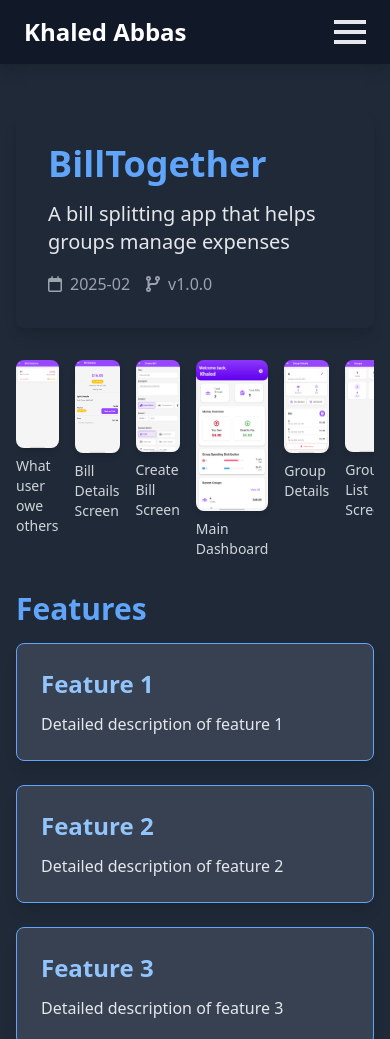
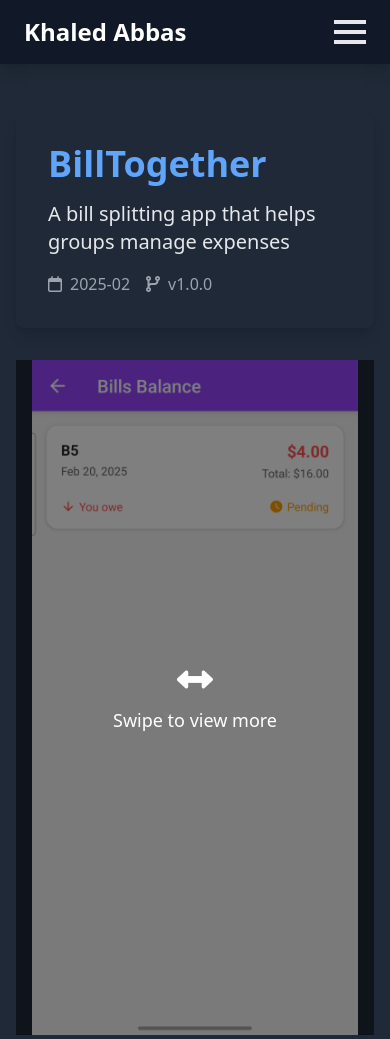
Before and after one commit to MohamadKhaledAbbas/MohamadKhaledAbbas.github.io, a website: page project-details.html in a window 390 px wide. Shown: the top 1039 px of the page. Drawn offline with Linux system fonts and the light colour scheme; files whose address does not match are found by name.

Commit message:
- Other enhancements.

```diff
--- a/assets/projects/bill-together/metadata.json
+++ b/assets/projects/bill-together/metadata.json
@@ -48,19 +48,28 @@
     ],
     "features": [
         {
-            "title": "Feature 1",
-            "description": "Detailed description of feature 1"
+            "title": "Easy Bill Creation",
+            "description": "Create and manage bills effortlessly for your groups or personal expenses"
         },
         {
-            "title": "Feature 2",
-            "description": "Detailed description of feature 2"
+            "title": "Flexible Group Management",
+            "description": "Create groups, add members, and organize your shared expenses seamlessly"
         },
         {
-            "title": "Feature 3",
-            "description": "Detailed description of feature 3"
+            "title": "Customizable Splitting Options",
+            "description": "Split bills equally, by percentage, or with custom amounts to suit any situation"
+        },
+        {
+            "title": "Clear Financial Overview",
+            "description": "View a comprehensive dashboard of what you owe and what others owe you"
+        },
+        {
+            "title": "Secure Settlement Process",
+            "description": "Ensure all debts are properly settled with a user acknowledgment system"
+        },
+        {
+            "title": "Bill Protection",
+            "description": "Prevent accidental deletions with a lock on unsettled bills"
         }
-    ],
-    "downloads": {
-        "apk": "downloads/app-v1.0.0.apk"
-    }
+    ]
 }
--- a/js/project-details.js
+++ b/js/project-details.js
@@ -52,8 +52,10 @@ class ProjectDetails {
         }
 
         if (project.downloads && project.downloads.length > 0) {
+            // Download section
             const downloadContainer = document.getElementById('download-options');
-            downloadContainer.innerHTML = project.downloads.map(download => `
+            downloadContainer.innerHTML = '<h2 class="text-3xl font-bold mb-4 text-blue-400">Download</h2>';
+            downloadContainer.innerHTML += project.downloads.map(download => `
                 <a href="${download.url}" class="inline-block bg-blue-600 hover:bg-blue-700 text-white font-bold py-2 px-4 rounded transition duration-300" target="_blank">
                     <i class="fas fa-download mr-2"></i>
                     Download ${download.platform}
@@ -66,6 +68,38 @@ class ProjectDetails {
         if (!screenshots || screenshots.length === 0) return;
 
         const container = document.getElementById('screenshots-container');
+        const isMobile = window.matchMedia('(max-width: 768px)').matches;
+
+        if (isMobile) {
+            // Show swipeable carousel for mobile
+            container.innerHTML = `
+                <div class="swipe-container relative overflow-hidden  w-full" style="height: 80vh">
+                    ${screenshots.map((screenshot, index) => `
+                        <div class="swipe-item absolute top-0 left-0 w-full h-full transition-transform duration-500" style="transform: translateX(${index * 100}%)">
+                            <img src="../assets/projects/${this.projectId}/${screenshot.path}"
+                                 alt="${screenshot.description || ''}"
+                                 class="w-full h-full object-contain"
+                                 loading="lazy">
+                            ${screenshot.description ? `
+                                <div class="absolute bottom-0 left-0 right-0 bg-black bg-opacity-75 p-4 text-white text-center">
+                                    ${screenshot.description}
+                                </div>
+                            ` : ''}
+                        </div>
+                    `).join('')}
+                    <div class="swipe-overlay absolute inset-0 flex items-center justify-center bg-black bg-opacity-50">
+                        <div class="text-white text-center">
+                            <i class="fas fa-arrows-alt-h text-4xl mb-2"></i>
+                            <p class="text-lg">Swipe to view more</p>
+                        </div>
+                    </div>
+                </div>
+            `;
+
+            // Add swipe functionality
+            this.setupSwipe(container, screenshots.length);
+        } else {
+            // Show all screenshots for desktop
             container.innerHTML = screenshots.map((screenshot) => `
                 <div class="screenshot-item w-full cursor-pointer hover:opacity-80 transition-opacity duration-200">
                     <img src="../assets/projects/${this.projectId}/${screenshot.path}"
@@ -80,19 +114,85 @@ class ProjectDetails {
                 </div>
             `).join('');
 
+            // Create modal for desktop
+            this.createModal(screenshots);
+        }
+    }
+
+    setupSwipe(container, totalScreenshots) {
+        let touchStartX = 0;
+        let touchEndX = 0;
+        let currentIndex = 0;
+        let hasSwiped = false;
+
+        const swipeItems = container.querySelectorAll('.swipe-item');
+        const indicators = container.querySelectorAll('.swipe-indicator > div');
+        const overlay = container.querySelector('.swipe-overlay');
+
+        const updateSwipe = (isAutoSwipe = false) => {
+            swipeItems.forEach((item, index) => {
+                item.style.transform = `translateX(${(index - currentIndex) * 100}%)`;
+            });
+            indicators.forEach((indicator, index) => {
+                indicator.classList.toggle('bg-white', index === currentIndex);
+            });
+
+            // Hide overlay after first user swipe
+            if (!hasSwiped && currentIndex !== 0 && !isAutoSwipe) {
+                hasSwiped = true;
+                overlay.style.display = 'none';
+            }
+        };
+
+        container.addEventListener('touchstart', (e) => {
+            touchStartX = e.touches[0].clientX;
+        });
+
+        container.addEventListener('touchmove', (e) => {
+            touchEndX = e.touches[0].clientX;
+        });
+
+        container.addEventListener('touchend', () => {
+            const threshold = 50;
+            const diff = touchStartX - touchEndX;
+
+            if (Math.abs(diff) > threshold) {
+                if (diff > 0 && currentIndex < totalScreenshots - 1) {
+                    currentIndex++;
+                } else if (diff < 0 && currentIndex > 0) {
+                    currentIndex--;
+                }
+                updateSwipe();
+            }
+        });
+
+        // Add auto-swipe animation for initial indication
+        setTimeout(() => {
+            if (currentIndex === 0 && totalScreenshots > 1) {
+                currentIndex = 1;
+                updateSwipe(true);
+                setTimeout(() => {
+                    currentIndex = 0;
+                    updateSwipe(true);
+                }, 1000);
+            }
+        }, 1000);
+    }
+
+    createModal(screenshots) {
         // Create modal overlay
         const modal = document.createElement('div');
-        modal.className = 'fixed inset-0 bg-black bg-opacity-90 hidden z-50';
+        modal.className = 'fixed inset-0 bg-black bg-opacity-90 hidden z-50 p-4';
         modal.innerHTML = `
-            <div class="absolute top-4 right-4">
-                <button class="close-modal text-white text-3xl hover:text-gray-300 transition-colors duration-200">&times;</button>
+            <div class="fixed top-4 right-4">
+                <button class="close-modal text-white text-3xl hover:text-gray-300 cursor-pointer">&times;</button>
             </div>
-            <div class="flex items-center justify-center h-full relative">
-                <button class="nav-arrow left-arrow absolute left-4 bg-black bg-opacity-50 text-white p-3 rounded-full hover:bg-opacity-70 transition-all duration-200" style="left: 2rem">
+            <div class="flex items-center justify-center h-full">
+                <button class="fixed left-4 bg-black bg-opacity-50 text-white p-3 rounded-full hover:bg-opacity-70 transition-all duration-200 left-arrow">
                     <i class="fas fa-chevron-left text-2xl"></i>
                 </button>
                 <img class="max-w-full max-h-full p-4" src="" alt="">
-                <button class="nav-arrow right-arrow absolute right-4 bg-black bg-opacity-50 text-white p-3 rounded-full hover:bg-opacity-70 transition-all duration-200" style="right: 2rem">
+                <button class="fixed right-4 bg-black bg-opacity-50 text-white p-3 rounded-full hover:bg-opacity-70 transition-all duration-200 right-arrow">
                     <i class="fas fa-chevron-right text-2xl"></i>
                 </button>
             </div>
@@ -110,6 +210,7 @@ class ProjectDetails {
         };
 
         // Add click handlers for screenshots
+        const container = document.getElementById('screenshots-container');
         container.querySelectorAll('.screenshot-item').forEach((item, index) => {
             item.addEventListener('click', () => {
                 currentIndex = index;
@@ -118,14 +219,23 @@ class ProjectDetails {
             });
         });
 
+        // Add close handler for modal
+        modal.querySelector('.close-modal').addEventListener('click', (e) => {
+            e.preventDefault();
+            e.stopPropagation();
+            modal.classList.add('hidden');
+        });
+
         // Add navigation handlers
         modal.querySelector('.left-arrow').addEventListener('click', (e) => {
+            e.preventDefault();
             e.stopPropagation();
             currentIndex = (currentIndex - 1 + screenshots.length) % screenshots.length;
             showImage(currentIndex);
         });
 
         modal.querySelector('.right-arrow').addEventListener('click', (e) => {
+            e.preventDefault();
             e.stopPropagation();
             currentIndex = (currentIndex + 1) % screenshots.length;
             showImage(currentIndex);
@@ -144,11 +254,6 @@ class ProjectDetails {
                 currentIndex = (currentIndex + 1) % screenshots.length;
                 showImage(currentIndex);
             }
-        });
-
-        // Add close handler for modal
-        modal.querySelector('.close-modal').addEventListener('click', () => {
-            modal.classList.add('hidden');
         });
 
         // Close modal when clicking outside the image
--- a/project-details.html
+++ b/project-details.html
@@ -38,11 +38,8 @@
                     </div>
                 </div>
 
-                <div class="text-center">
-                    <h2 class="text-3xl font-bold mb-4 text-blue-400">Download</h2>
-                    <div id="download-options" class="flex justify-center space-x-4">
-                        <!-- Download options will be added here -->
-                    </div>
+                <div id="download-options" class="flex justify-center space-x-4">
+                    <!-- Download options will be added here -->
                 </div>
             </div>
         </div>
```
Also changed, not shown: assets/projects/projects.json (+0 -13 lines). Lines whose indentation alone changed are shown as unchanged.
